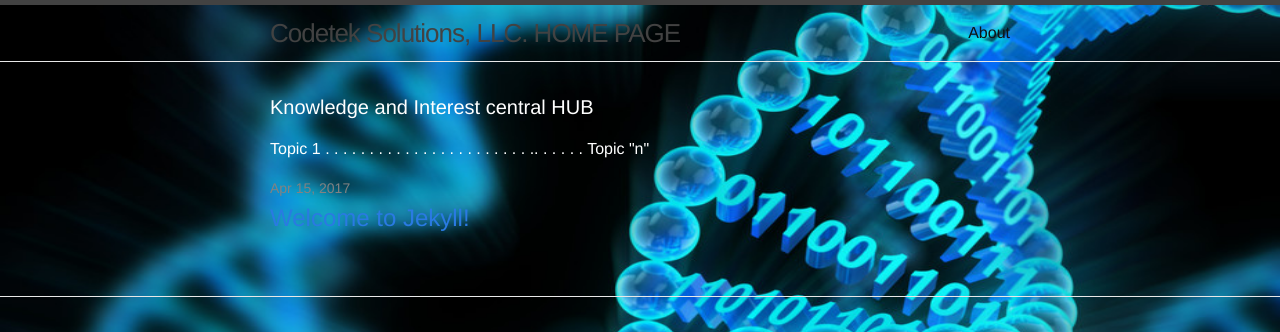
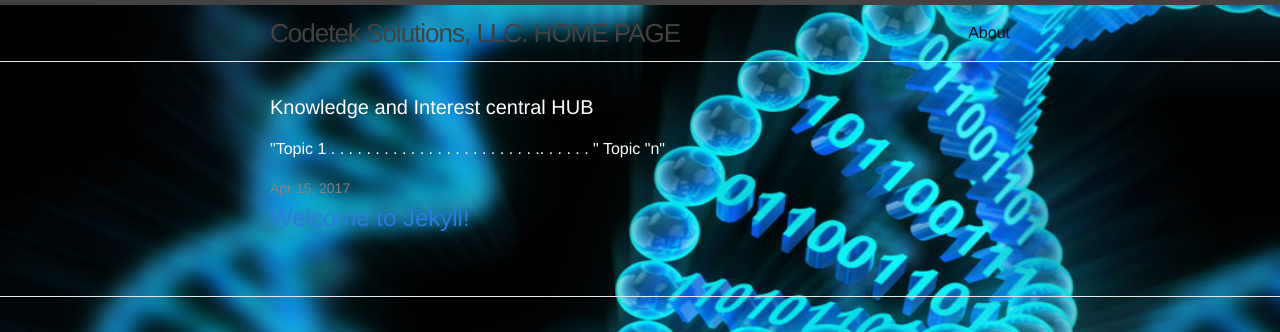
Before and after one commit to nitsu121/nitsu121.github.io, a Jekyll site: the page built from index.html, in a window 1280 px wide. Shown: the top 332 px of the page. Built offline with Jekyll 4.4.1, drawn with Linux system fonts in a browser that asks for light colours.

```diff
--- a/index.html
+++ b/index.html
@@ -35,7 +35,7 @@ layout: default
 		  <h1 class="page-heading" style="color:white;"> Knowledge and Interest central HUB </h1>
 
 		  <h4 style="color:white;">
-				Topic 1
+				"Topic 1
 				.
 				.
 				.
@@ -65,7 +65,7 @@ layout: default
 				.
 				.
 				.
-
+				"
 
 
 
```
